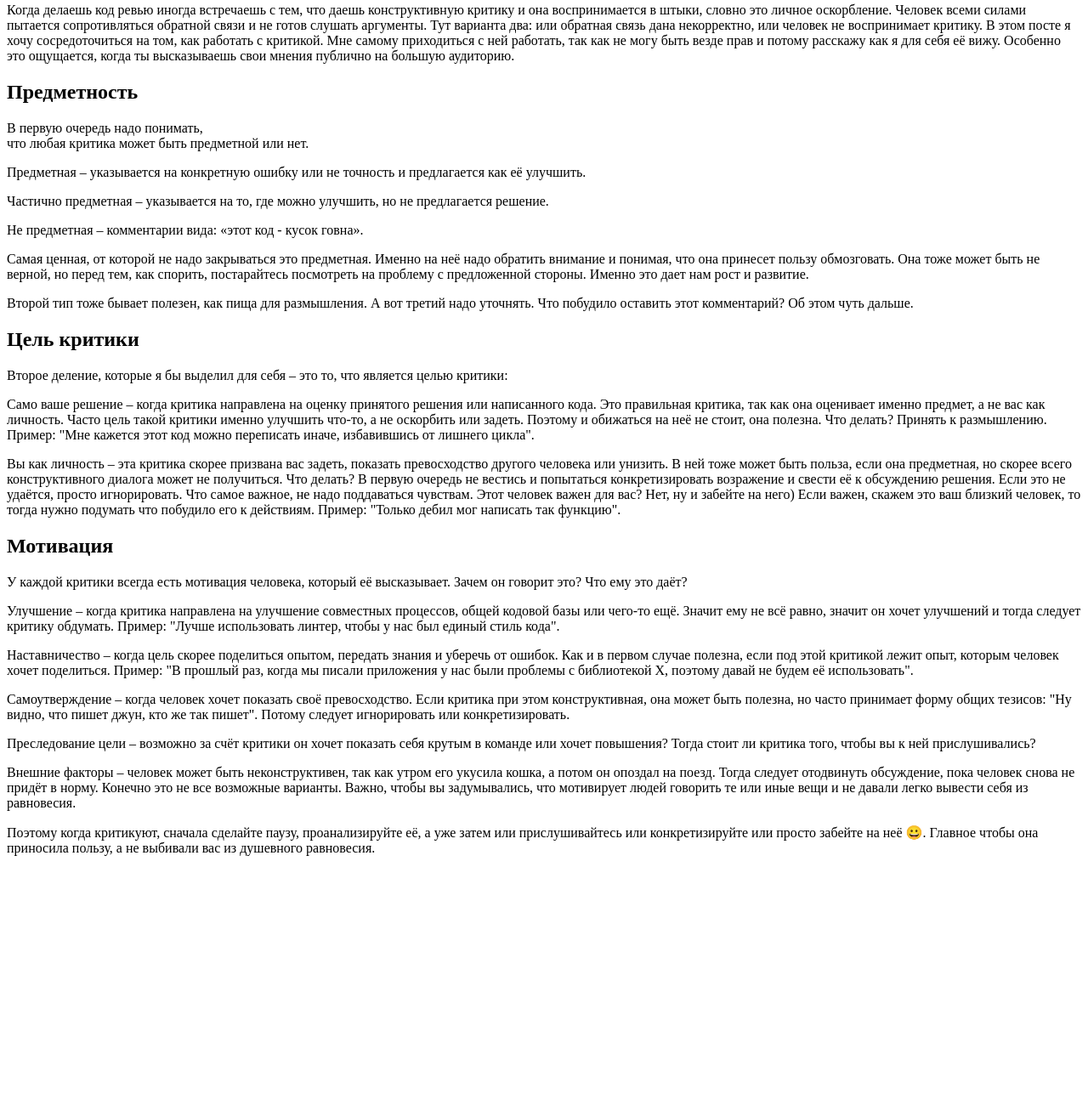
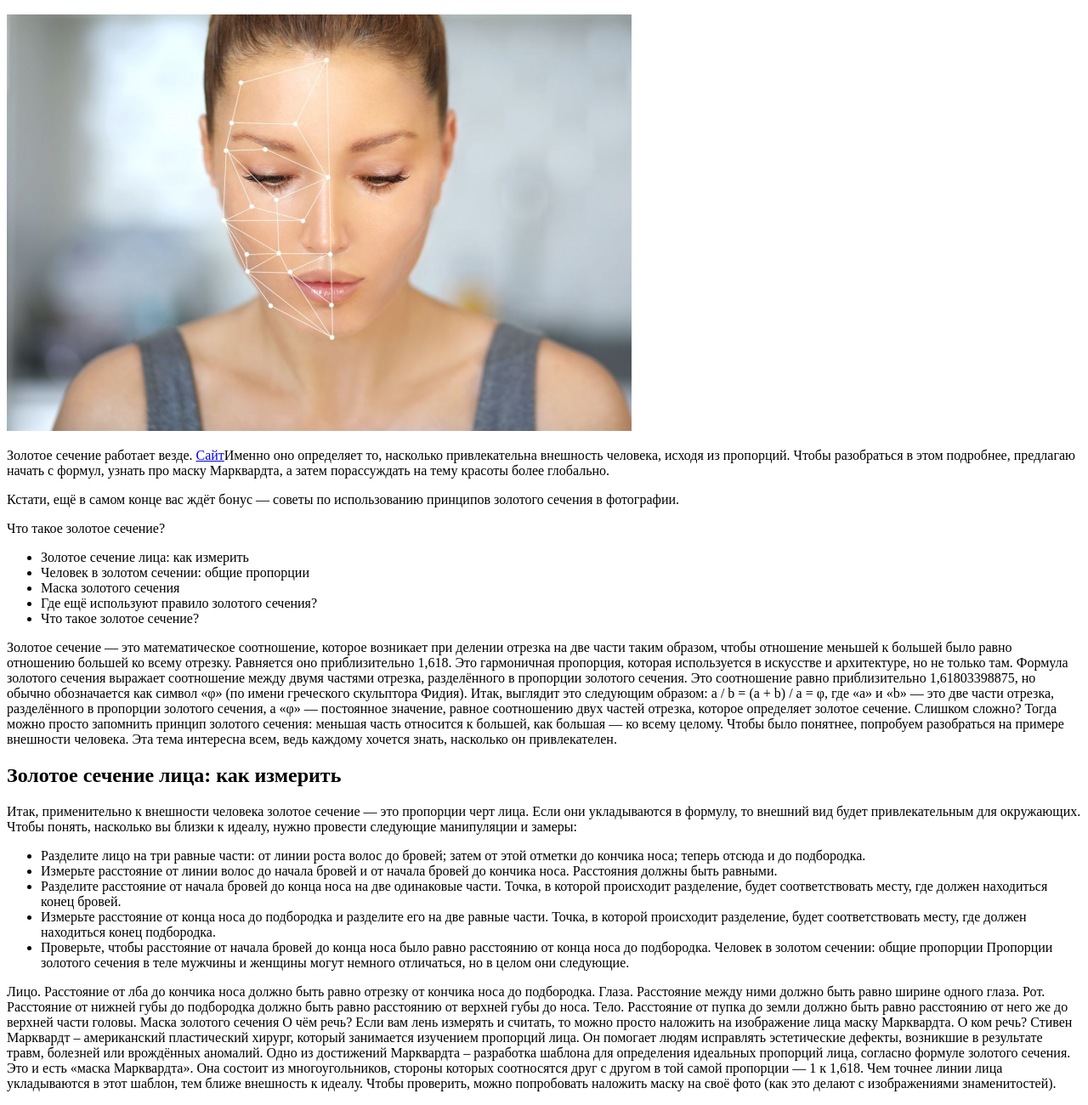
Before and after one commit to SafDimaa/test1, a plain HTML site: page index.html in a window 1280 px wide. Shown: the part 63-1363 px from the top of the page at 85% size. Before the commit the page ends 1086 px from the top, so only its background shows below. Drawn offline with Linux system fonts and the light colour scheme.

Commit message:
заменено содержание

```diff
--- a/index.html
+++ b/index.html
@@ -1,35 +1,65 @@
-<h1>Критика в работе – ваш друг, но не всегда</h1>
-<p>
-    Когда делаешь код ревью иногда встречаешь с тем, что даешь конструктивную критику и она воспринимается в штыки, словно это личное оскорбление. Человек всеми силами пытается сопротивляться обратной связи и не готов слушать аргументы. Тут варианта два: или обратная связь дана некорректно, или человек не воспринимает критику. В этом посте я хочу сосредоточиться на том, как работать с критикой. Мне самому приходиться с ней работать, так как не могу быть везде прав и потому расскажу как я для себя её вижу. Особенно это ощущается, когда ты высказываешь свои мнения публично на большую аудиторию.
-</p>
-<h2>Предметность</h2>
-<p>В первую очередь надо понимать, <br/>что любая критика может быть предметной или нет.
-</p>
-<p>Предметная – указывается на конкретную ошибку или не точность и предлагается как её улучшить.
-</p>
-<p>Частично предметная – указывается на то, где можно улучшить, но не предлагается решение.
-</p>
-<p>Не предметная – комментарии вида: «этот код - кусок говна».
-</p>
-<p>Самая ценная, от которой не надо закрываться это предметная. Именно на неё надо обратить внимание и понимая, что она принесет пользу обмозговать. Она тоже может быть не верной, но перед тем, как спорить, постарайтесь посмотреть на проблему с предложенной стороны. Именно это дает нам рост и развитие.
-</p>
-<p>Второй тип тоже бывает полезен, как пища для размышления. А вот третий надо уточнять. Что побудило оставить этот комментарий? Об этом чуть дальше.
-</p>
-<h2>Цель критики</h2>
-<p>Второе деление, которые я бы выделил для себя – это то, что является целью критики:
-</p>
-<p>Само ваше решение – когда критика направлена на оценку принятого решения или написанного кода. Это правильная критика, так как она оценивает именно предмет, а не вас как личность. Часто цель такой критики именно улучшить что-то, а не оскорбить или задеть. Поэтому и обижаться на неё не стоит, она полезна. Что делать? Принять к размышлению. Пример: "Мне кажется этот код можно переписать иначе, избавившись от лишнего цикла".
-</p>Вы как личность – эта критика скорее призвана вас задеть, показать превосходство другого человека или унизить. В ней тоже может быть польза, если она предметная, но скорее всего конструктивного диалога может не получиться. Что делать? В первую очередь не вестись и попытаться конкретизировать возражение и свести её к обсуждению решения. Если это не удаётся, просто игнорировать. Что самое важное, не надо поддаваться чувствам. Этот человек важен для вас? Нет, ну и забейте на него) Если важен, скажем это ваш близкий человек, то тогда нужно подумать что побудило его к действиям. Пример: "Только дебил мог написать так функцию".
-<h2>Мотивация</h2>
-<p>У каждой критики всегда есть мотивация человека, который её высказывает. Зачем он говорит это? Что ему это даёт?
-</p>
-<p>Улучшение – когда критика направлена на улучшение совместных процессов, общей кодовой базы или чего-то ещё. Значит ему не всё равно, значит он хочет улучшений и тогда следует критику обдумать. Пример: "Лучше использовать линтер, чтобы у нас был единый стиль кода".
-</p>
-<p>Наставничество – когда цель скорее поделиться опытом, передать знания и уберечь от ошибок. Как и в первом случае полезна, если под этой критикой лежит опыт, которым человек хочет поделиться. Пример: "В прошлый раз, когда мы писали приложения у нас были проблемы с библиотекой Х, поэтому давай не будем её использовать".
-</p>
-<p>Самоутверждение – когда человек хочет показать своё превосходство. Если критика при этом конструктивная, она может быть полезна, но часто принимает форму общих тезисов: "Ну видно, что пишет джун, кто же так пишет". Потому следует игнорировать или конкретизировать.
-</p>Преследование цели – возможно за счёт критики он хочет показать себя крутым в команде или хочет повышения? Тогда стоит ли критика того, чтобы вы к ней прислушивались?
-<p>Внешние факторы – человек может быть неконструктивен, так как утром его укусила кошка, а потом он опоздал на поезд. Тогда следует отодвинуть обсуждение, пока человек снова не придёт в норму. Конечно это не все возможные варианты. Важно, чтобы вы задумывались, что мотивирует людей говорить те или иные вещи и не давали легко вывести себя из равновесия.
-</p>
-<p>Поэтому когда критикуют, сначала сделайте паузу, проанализируйте её, а уже затем или прислушивайтесь или конкретизируйте или просто забейте на неё 😀. Главное чтобы она приносила пользу, а не выбивали вас из душевного равновесия.
-</p>
+<!DOCTYPE html>
+<html lang="en">
+<head>
+    <meta charset="UTF-8">
+    <meta name="viewport" content="width=device-width, initial-scale=1.0">
+    <title>Мой документ</title>
+</head>
+    <body>
+        <h1>Золотое сечение </h1>
+        <img src="gold1.jpg" alt="Золотое сечение">
+        <p>Золотое сечение работает везде. <a href="https://www.championat.com/lifestyle/article-5159079-zolotoe-sechenie-v-tele-cheloveka-chto-eto-takoe-i-kak-ponyat-chto-tvoya-vneshnost-daleka-ot-idealnyh-proporcij.html" target="_blank"> Сайт</a>Именно оно определяет то, насколько привлекательна внешность человека, исходя из пропорций. Чтобы разобраться в этом подробнее, предлагаю начать с формул, узнать про маску Марквардта, а затем порассуждать на тему красоты более глобально.
+        </p>
+        <p>Кстати, ещё в самом конце вас ждёт бонус — советы по использованию принципов золотого сечения в фотографии.</p>
+        <p>Что такое золотое сечение?</p>
+            <ul>
+                <li>Золотое сечение лица: как измерить</li>
+                <li>Человек в золотом сечении: общие пропорции</li>
+                <li>Маска золотого сечения</li>
+                <li>Где ещё используют правило золотого сечения?</li>
+                <li>Что такое золотое сечение?</li>
+            </ul>
+        <p>Золотое сечение — это математическое соотношение, которое возникает при делении отрезка на две части таким образом, чтобы отношение меньшей к большей было равно отношению большей ко всему отрезку. Равняется оно приблизительно 1,618. Это гармоничная пропорция, которая используется в искусстве и архитектуре, но не только там.
+
+        Формула золотого сечения выражает соотношение между двумя частями отрезка, разделённого в пропорции золотого сечения. Это соотношение равно приблизительно 1,61803398875, но обычно обозначается как символ «φ» (по имени греческого скульптора Фидия).
+
+        Итак, выглядит это следующим образом:
+        a / b = (a + b) / a = φ, где «а» и «b» — это две части отрезка, разделённого в пропорции золотого сечения, а «φ» — постоянное значение, равное соотношению двух частей отрезка, которое определяет золотое сечение.
+
+        Слишком сложно? Тогда можно просто запомнить принцип золотого сечения: меньшая часть относится к большей, как большая — ко всему целому. Чтобы было понятнее, попробуем разобраться на примере внешности человека. Эта тема интересна всем, ведь каждому хочется знать, насколько он привлекателен.
+        </p>
+
+
+
+        <h2>Золотое сечение лица: как измерить</h2>
+        <p>Итак, применительно к внешности человека золотое сечение — это пропорции черт лица. Если они укладываются в формулу, то внешний вид будет привлекательным для окружающих.
+
+        Чтобы понять, насколько вы близки к идеалу, нужно провести следующие манипуляции и замеры:
+        </p>
+            <ul>
+                <li> Разделите лицо на три равные части: от линии роста волос до бровей; затем от этой отметки до кончика носа; теперь отсюда и до подбородка.
+                </li>
+                <li> Измерьте расстояние от линии волос до начала бровей и от начала бровей до кончика носа. Расстояния должны быть равными.
+                </li>
+                <li> Разделите расстояние от начала бровей до конца носа на две одинаковые части. Точка, в которой происходит разделение, будет соответствовать месту, где должен находиться конец бровей.
+                </li>
+                <li>Измерьте расстояние от конца носа до подбородка и разделите его на две равные части. Точка, в которой происходит разделение, будет соответствовать месту, где должен находиться конец подбородка.
+                </li>
+                <li>Проверьте, чтобы расстояние от начала бровей до конца носа было равно расстоянию от конца носа до подбородка.
+                Человек в золотом сечении: общие пропорции
+                Пропорции золотого сечения в теле мужчины и женщины могут немного отличаться, но в целом они следующие.
+                </li>
+            </ul>
+       <p> Лицо. Расстояние от лба до кончика носа должно быть равно отрезку от кончика носа до подбородка.
+        Глаза. Расстояние между ними должно быть равно ширине одного глаза.
+        Рот. Расстояние от нижней губы до подбородка должно быть равно расстоянию от верхней губы до носа.
+        Тело. Расстояние от пупка до земли должно быть равно расстоянию от него же до верхней части головы.
+        Маска золотого сечения
+        О чём речь? Если вам лень измерять и считать, то можно просто наложить на изображение лица маску Марквардта. О ком речь? Стивен Марквардт – американский пластический хирург, который занимается изучением пропорций лица. Он помогает людям исправлять эстетические дефекты, возникшие в результате травм, болезней или врождённых аномалий.
+
+        Одно из достижений Марквардта – разработка шаблона для определения идеальных пропорций лица, согласно формуле золотого сечения. Это и есть «маска Марквардта». Она состоит из многоугольников, стороны которых соотносятся друг с другом в той самой пропорции — 1 к 1,618.
+
+        Чем точнее линии лица укладываются в этот шаблон, тем ближе внешность к идеалу. Чтобы проверить, можно попробовать наложить маску на своё фото (как это делают с изображениями знаменитостей).
+        </p>
+    </body>
+</html>
```
Also changed, not shown: gold1.jpg (added).
